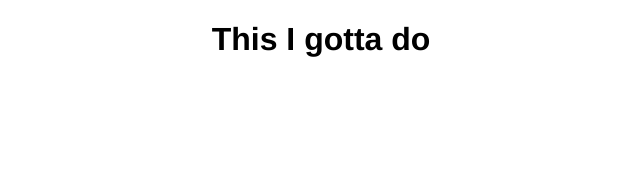
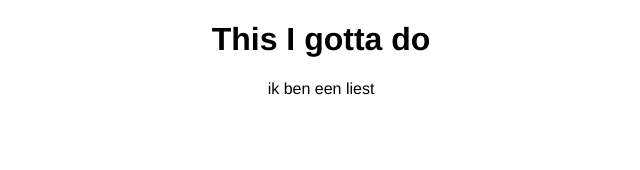
Before and after one commit to xdnzz/Guest-List-TS-, a React (Create React App) app: page / in a window 1280 px wide. Shown: the top 170 px of the page, without its empty margins (319-959 px from the left). Built offline with nearby package versions, Linux system fonts and the light colour scheme.

Commit message:
some more typs added

```diff
--- a/src/App.tsx
+++ b/src/App.tsx
@@ -1,9 +1,9 @@
 import {useState} from 'react';
 import './App.css';
-
+import List from './components/List';
 
 interface Ippl {
-  ppl: {
+  people: {
     name: string,
     age: number,
     urlImg: string,
@@ -17,13 +17,14 @@ interface Ippl {
 function App() {
 
 
-  const [people, setPeople] = useState<Ippl['ppl']>([]);
+  const [people, setPeople] = useState<Ippl['people']>([]);
 
 
 
   return (
     <div className="App">
       <h1>This I gotta do</h1>
+      <List people={people}/>
     </div>
   );
 }
--- a/src/components/List.tsx
+++ b/src/components/List.tsx
@@ -1,5 +1,42 @@
-export default function List(){
+import React from 'react';
+
+
+interface Iprops {
+    people: {
+      name: string,
+      age: number,
+      urlImg: string,
+      note?: string,
+      confirmed: boolean
+
+    }[]
+  }
+
+
+const List: React.FC<Iprops> = ({people}) =>{
+
+     const renderizarLista = (): JSX.Element[] => {
+         return people.map((person)=>{
+             return (
+                 <li>
+                     <div>
+                         <img src={person.urlImg}/>
+                         <h2>{person.name}</h2>
+                     </div>
+                     <p>{person.age} Years Old</p>
+                     <p>{person.note}</p>
+                 </li>
+             )
+         })
+     }
+
+
     return (
-        <div></div>
+        <div>
+            ik ben een liest
+            {renderizarLista()}
+        </div>
     )
 }
+
+export default List;
```
